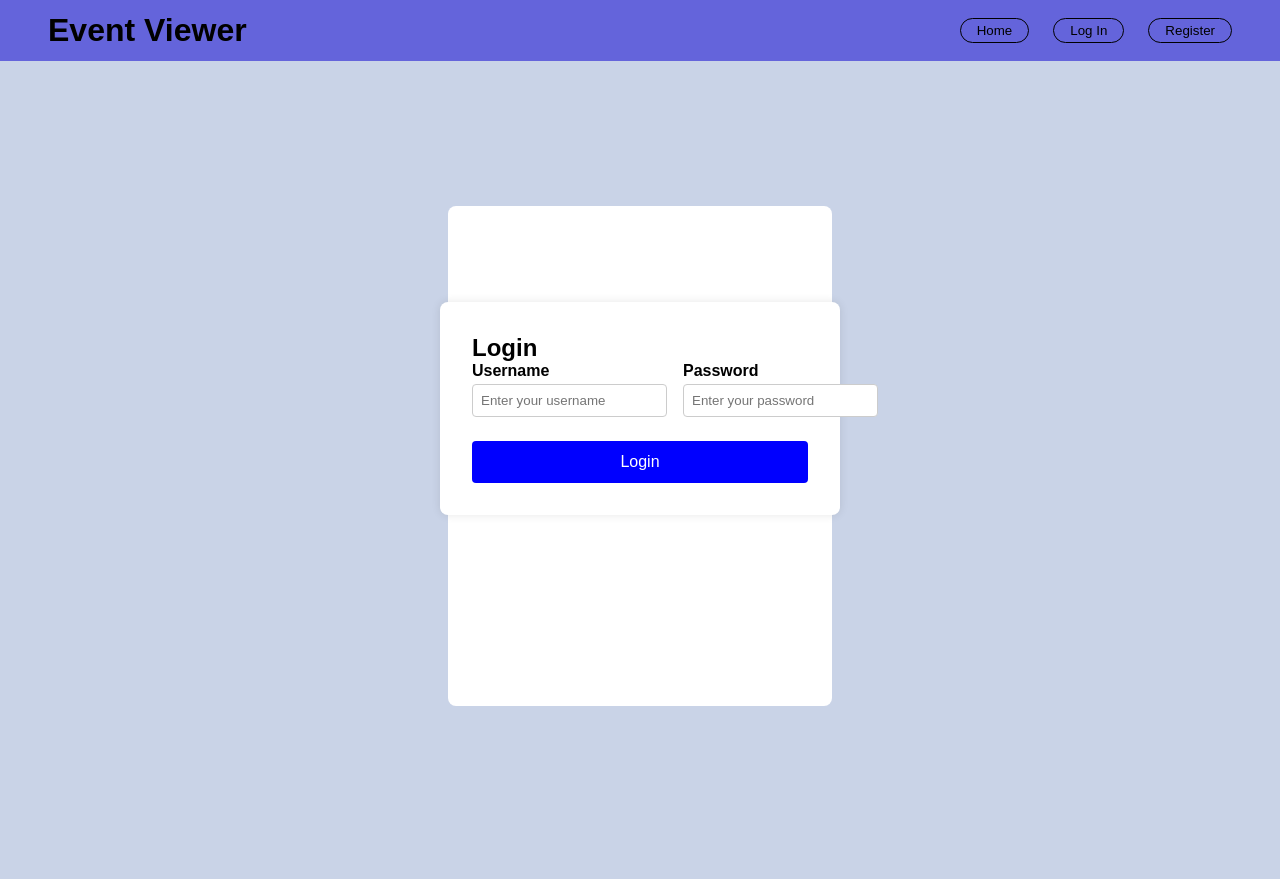
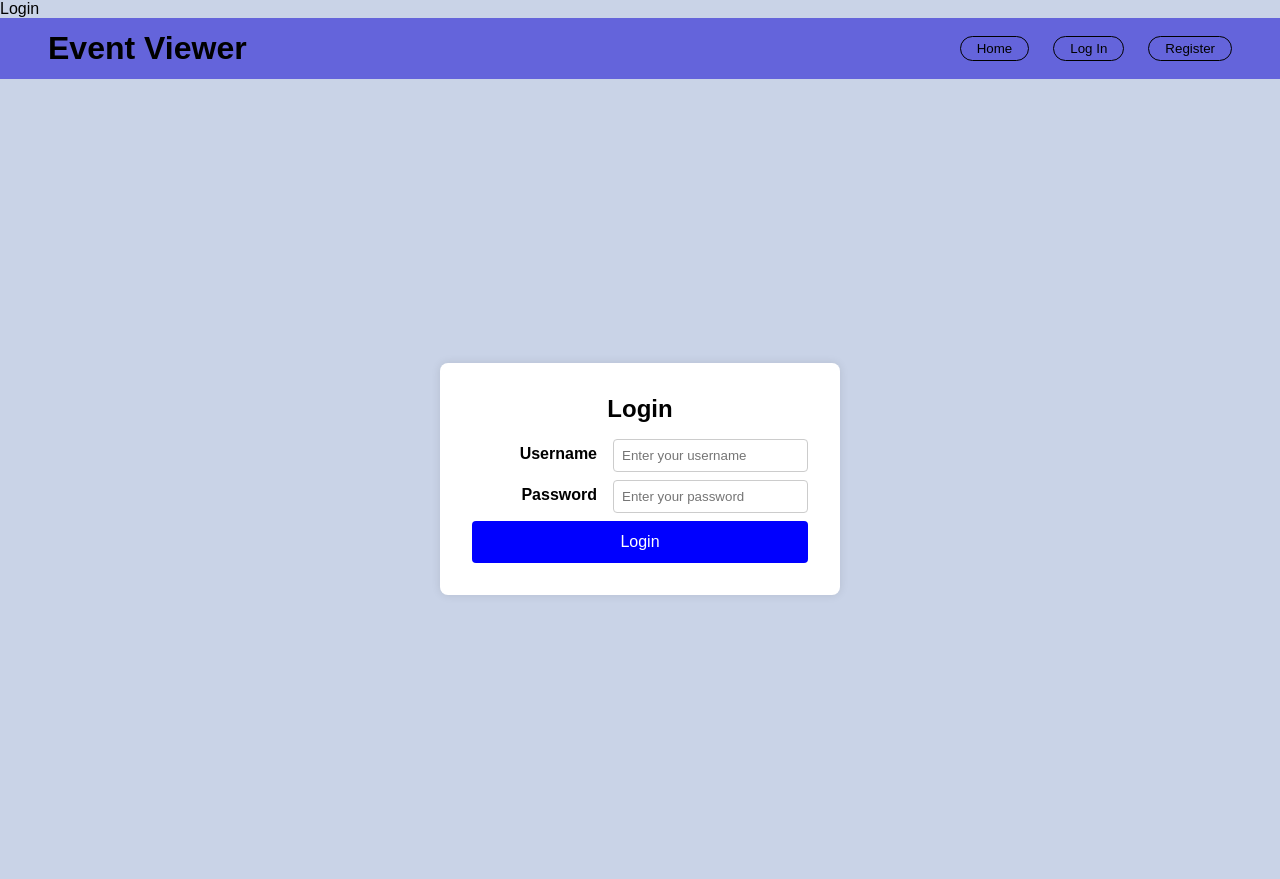
Before and after one commit to xxfmin/event-management, a PHP site: page /login.html in a window 1280 px wide. Before the commit the page ends 706 px from the top, so only its background shows below. Run offline with PHP 8.4, Linux system fonts and the light colour scheme.

Commit message:
styling fixes to register, login, create-event

```diff
--- a/frontend/css/styles.css
+++ b/frontend/css/styles.css
@@ -73,3 +73,15 @@
     margin-bottom: 10px;
     border-radius: 0.5rem;
   }
+
+  .form-group {
+    display: flex;
+    align-items: center;
+    margin-bottom: 0.5rem;
+  }
+
+  .form-group label {
+    width: 150px;
+    margin-right: 1rem;
+    text-align:right;
+  }
--- a/frontend/js/login.js
+++ b/frontend/js/login.js
@@ -4,7 +4,7 @@ document.addEventListener("DOMContentLoaded", function () {
 });
 
 function loadNavbar() {
-  fetch("http://localhost:8888/frontend/navbar.html")
+  fetch("navbar.html")
     .then((response) => {
       if (!response.ok) throw new Error("Network response error");
       return response.text();
@@ -14,6 +14,18 @@ function loadNavbar() {
     })
     .catch((error) => console.error("Error loading navbar:", error));
 }
+
+// function loadNavbar() {
+//   fetch("http://localhost:8888/frontend/navbar.html")
+//     .then((response) => {
+//       if (!response.ok) throw new Error("Network response error");
+//       return response.text();
+//     })
+//     .then((data) => {
+//       document.getElementById("navbar-placeholder").innerHTML = data;
+//     })
+//     .catch((error) => console.error("Error loading navbar:", error));
+// }
 
 function setupLogin() {
   const loginForm = document.getElementById("loginForm");
--- a/frontend/login.html
+++ b/frontend/login.html
@@ -3,18 +3,19 @@
   <head>
     <meta charset="UTF-8" />
     <meta name="viewport" content="width=device-width, initial-scale=1.0" />
-    <title>Login</title>
+    <title">Login</title>
     <link rel="stylesheet" href="./css/styles.css" />
   </head>
   <body>
     <header id="navbar-placeholder"></header>
+
     <div class="center-container">
-      <div class="box">
-        <div style="display: flex; justify-content: center; margin-top: 5rem">
+      <!-- <div class="box"> -->
+        <!-- <div style="display: flex; justify-content: center; margin-top: 5rem"> -->
           <div class="container">
             <div class="form-box">
-              <h2>Login</h2>
-              <form id="loginForm" method="post" class="login-form">
+              <h2 style="text-align: center; margin-bottom: 1rem;">Login</h2>
+              <form id="loginForm" method="post">
                 <div class="login-container">
                   <div class="form-group">
                     <label for="login-username">Username</label>
--- a/frontend/register.html
+++ b/frontend/register.html
@@ -9,10 +9,10 @@
   <body>
     <header id="navbar-placeholder"></header>
     <div class="center-container">
-      <div class="box">
-        <div style="display: flex; justify-content: center; margin-top: 5rem">
+      <!-- <div class="box"> -->
+        <!-- <div style="display: flex; justify-content: center; margin-top: 5rem"> -->
           <div class="form-box">
-            <h2>Register</h2>
+            <h2 style="text-align: center; margin-bottom: 1rem;">Register</h2>
             <form id="registerForm" method="post">
               <div class="form-group">
                 <label for="register-username">Username</label>
```
Also changed, not shown: frontend/create-event.html (+4 -4 lines), frontend/js/dashboard.js (+16 -4 lines).
